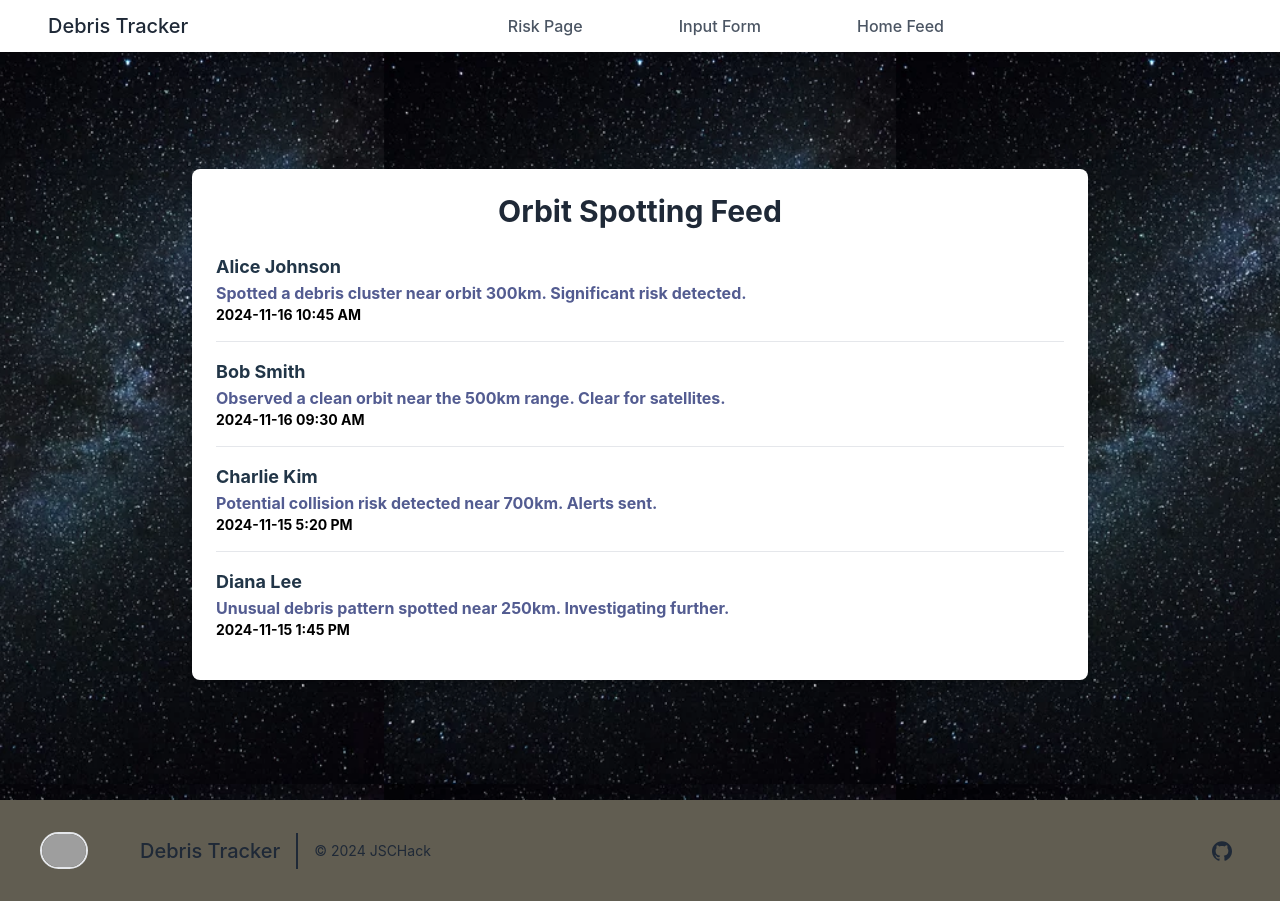
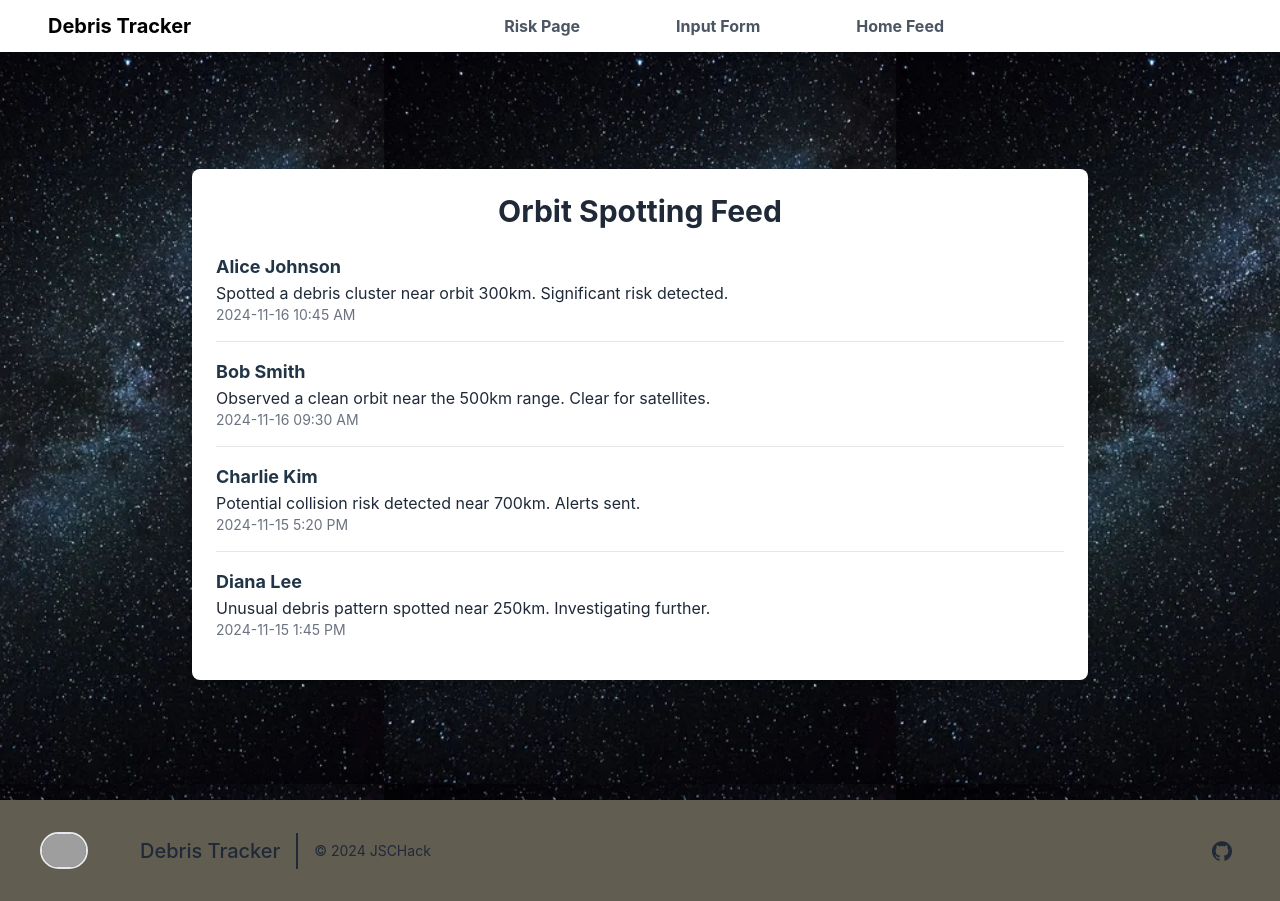
Before and after one commit to Jynxae/JSCHack, a React (Vite) app in the folder debris-tracker/: page /home-feed in a window 1280 px wide. Built offline with nearby package versions, Linux system fonts and the light colour scheme; grey boxes are pictures that could not be loaded.

Commit message:
New Stuff

```diff
--- a/debris-tracker/src/components/navbar/navbar.jsx
+++ b/debris-tracker/src/components/navbar/navbar.jsx
@@ -9,20 +9,20 @@ function Navbar() {
       <nav className="fixed top-0 left-0 w-full bg-white shadow-md z-50">
         <div className="max-w-7xl mx-auto px-12 py-3 flex justify-between items-center">
           <h1 className="text-xl font-bold text-gray-800">
-            <Link to="/" className="text-gray-800 hover:text-gray-900">
+            <Link to="/" className="text-black font-bold hover:text-gray-600">
               Debris Tracker
             </Link>
           </h1>
           <ul className="flex space-x-24 justify-items-center pr-72">
             <li>
-              <Link to="/risk" className="text-gray-600 hover:text-gray-900">
+              <Link to="/risk" className="text-gray-600 font-bold hover:text-gray-900">
                 Risk Page
               </Link>
             </li>
             <li>
               <Link
                 to="/input-form"
-                className="text-gray-600 hover:text-gray-900"
+                className="text-gray-600 font-bold hover:text-gray-900"
               >
                 Input Form
               </Link>
@@ -30,7 +30,7 @@ function Navbar() {
             <li>
               <Link
                 to="/home-feed"
-                className="text-gray-600 hover:text-gray-900"
+                className="text-gray-600 font-bold hover:text-gray-900"
               >
                 Home Feed
               </Link>
--- a/debris-tracker/src/pages/HomeFeed.jsx
+++ b/debris-tracker/src/pages/HomeFeed.jsx
@@ -49,8 +49,8 @@ function HomeFeed() {
               <h2 className="text-lg font-bold">
                 {post.name}
               </h2>
-              <p className="text-[#535C91] font-bold">{post.content}</p>
-              <p className="text-sm text-black font-bold">{post.timestamp}</p>
+              <p className="text-gray-800">{post.content}</p>
+              <p className="text-sm text-gray-500">{post.timestamp}</p>
             </div>
           ))}
         </div>
```
